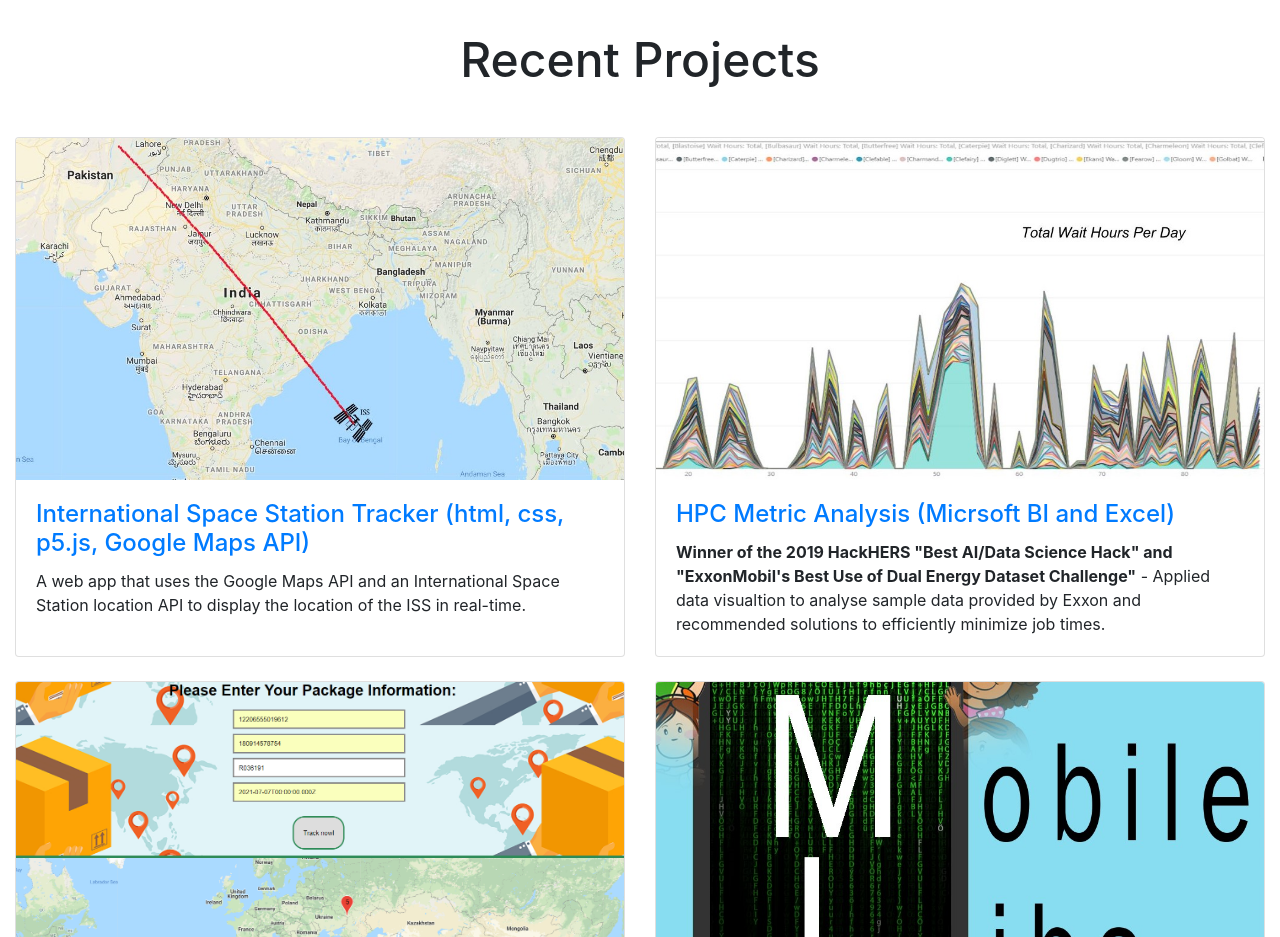
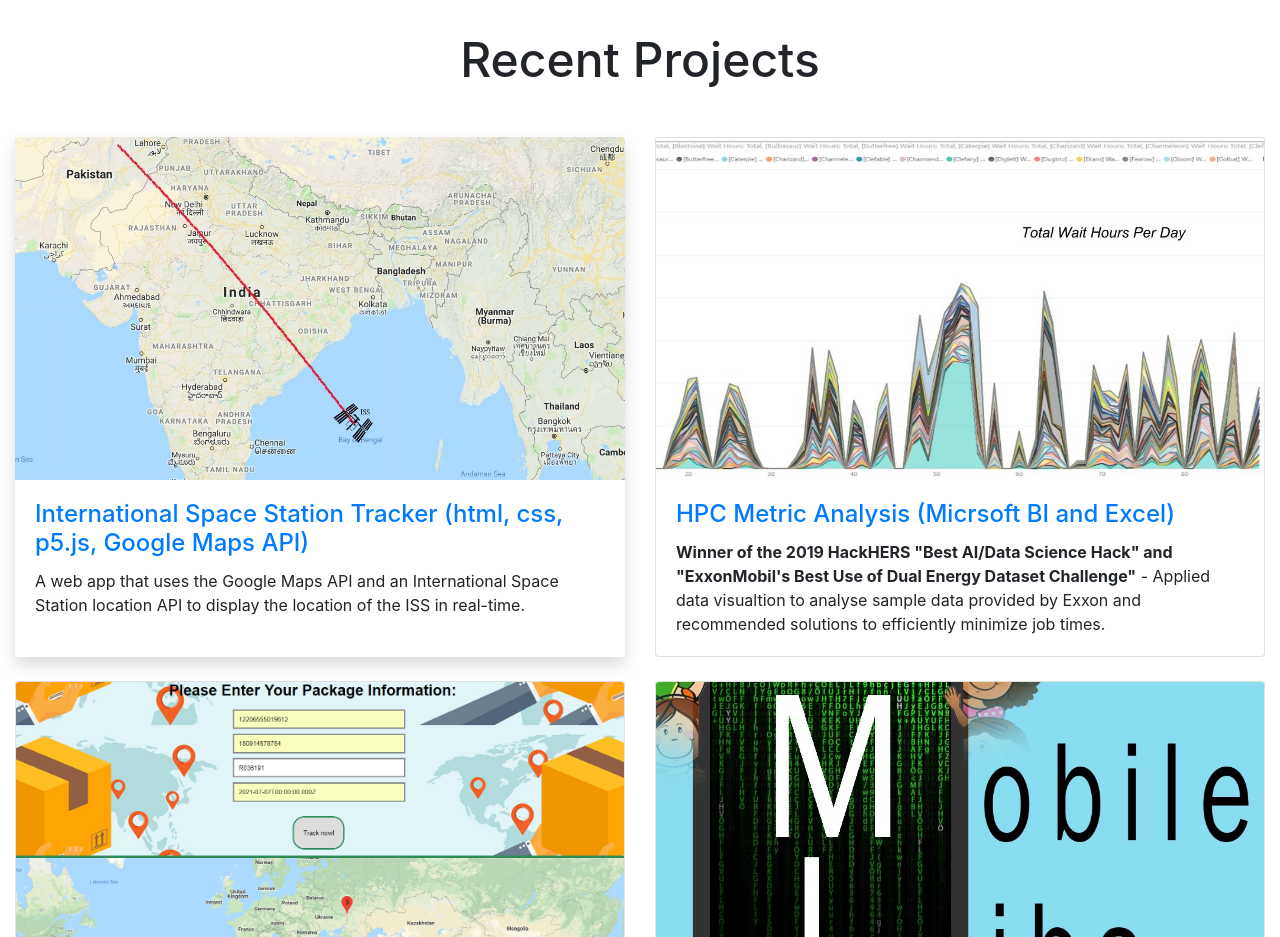
Before and after one commit to Jmendapara/jmendapara.github.io, a website with bundled scripts: page index.html in a window 1280 px wide. Shown: the part 2180-3117 px from the top of the page. Built offline with nearby package versions, Linux system fonts and the light colour scheme.

Commit message:
Update index.html

```diff
--- a/index.html
+++ b/index.html
@@ -203,7 +203,7 @@
       </div>
       <div class="row">
          <div class="col-lg-6 mb-4">
-           <div class="card h-100">
+           <div class="card h-100 border-0 shadow">
              <a href="#"><img class="card-img-top" src="img/ISS.jpg" alt=""></a>
              <div class="card-body">
                <h4 class="card-title">
```
